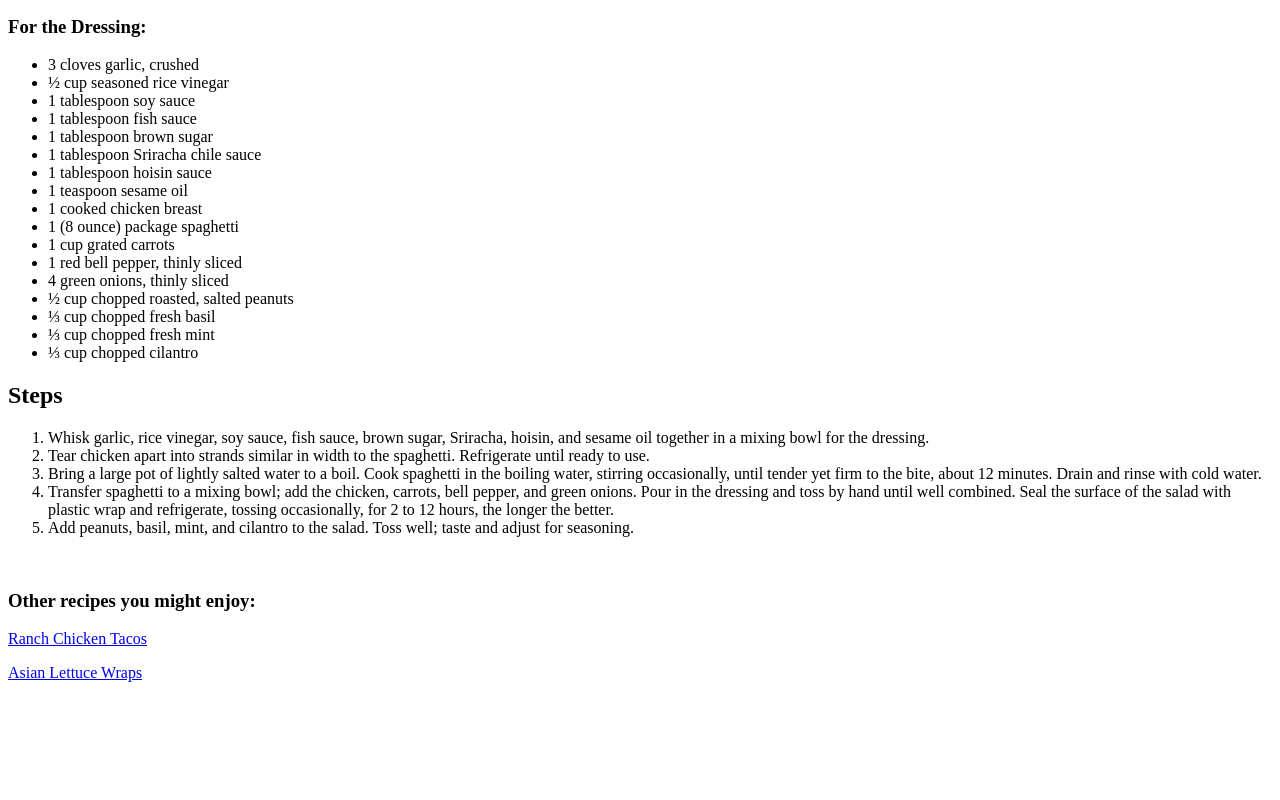
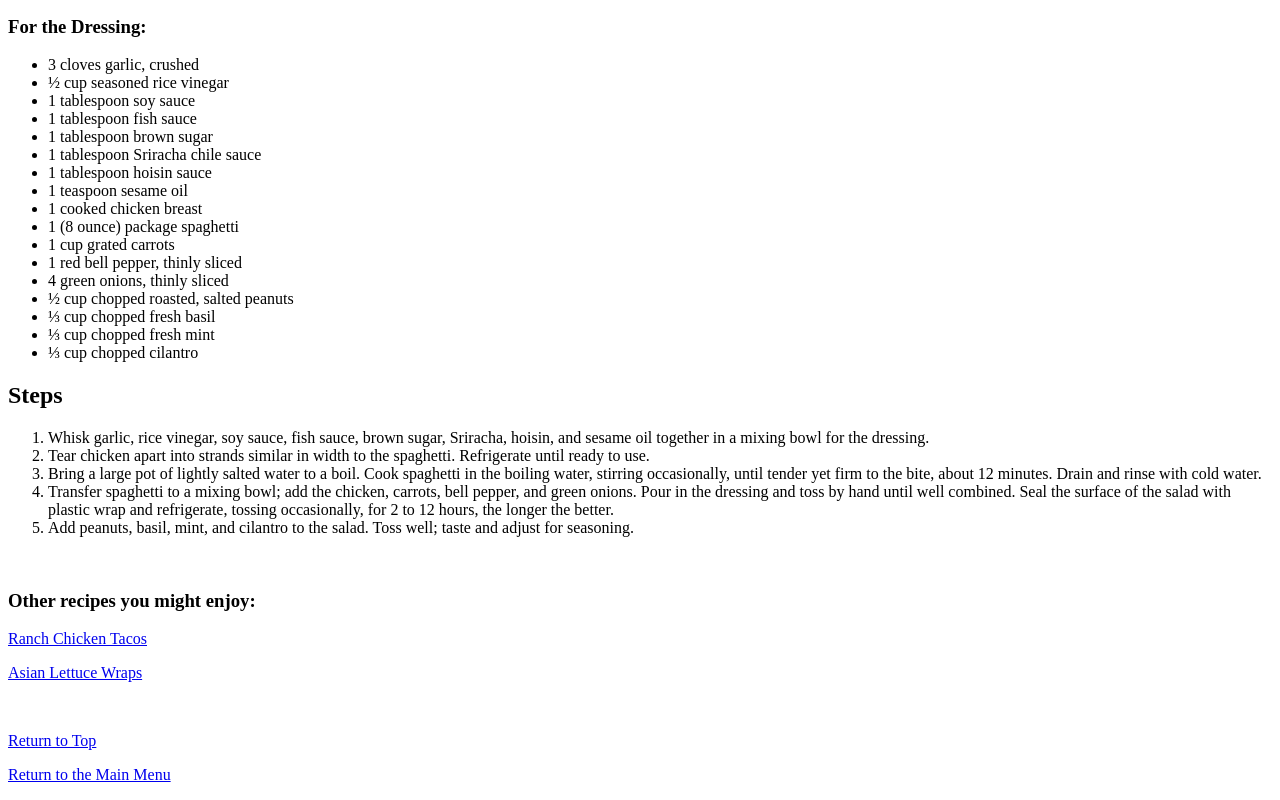
Before and after one commit to paulkay200/odin-recipes2, a plain HTML site: page recipes/chicken-noodle-salad.html in a window 1280 px wide. Shown: the part 304-1104 px from the top of the page. Before the commit the page ends 1036 px from the top, so only its background shows below. Drawn offline with Linux system fonts and the light colour scheme.

Commit message:
feat: add relative link to the main receipe page
feat: add a link to the current page as a return to the current top page

```diff
--- a/recipes/chicken-noodle-salad.html
+++ b/recipes/chicken-noodle-salad.html
@@ -59,12 +59,7 @@
 
     <br>
 
-    <p><a href=""></a></p>
-
-
-
-
-
-
+    <p><a href="./chicken-noodle-salad.html" rel="noopener noreferrer nofollow">Return to Top</a></p>
+    <p><a href="../index.html" rel="noopener noreferrer nofollow">Return to the Main Menu</a></p>
 
 </body>
```
